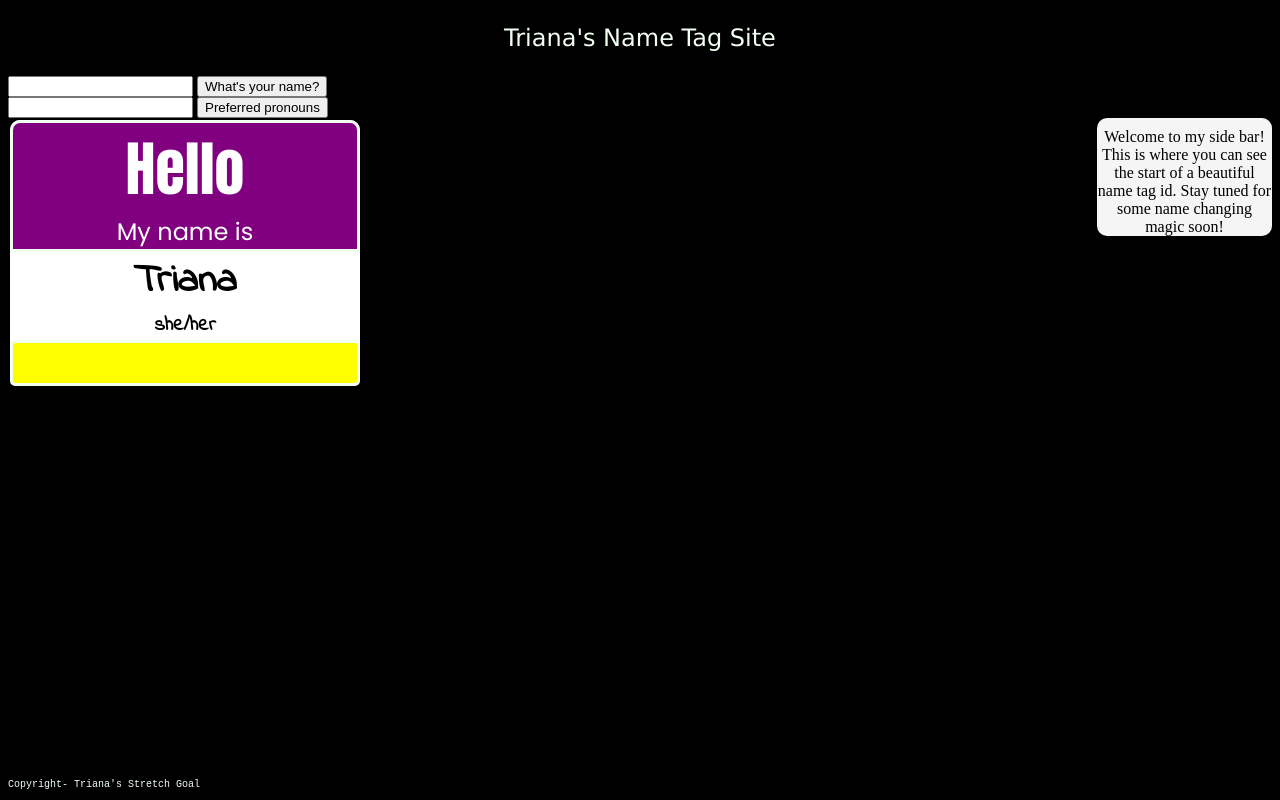
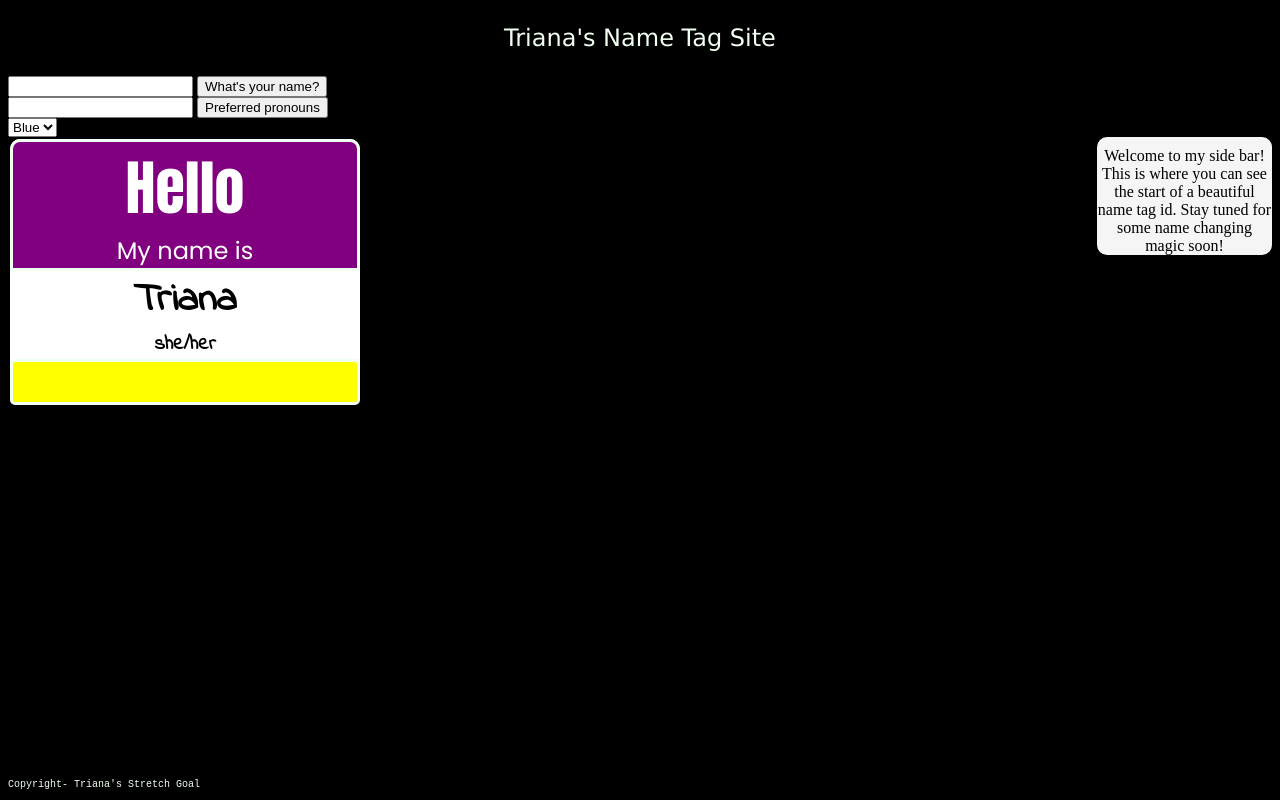
Before and after one commit to trianacerda/lab-02a-name-tag2, a plain HTML site: page index.html in a window 1280 px wide. Drawn offline with Linux system fonts and the light colour scheme.

Commit message:
blue red drop down

```diff
--- a/index.html
+++ b/index.html
@@ -26,6 +26,10 @@
             <input type="text" pronouns="pronouns" id="pronouns-input"/>
             <button id="pronouns-submit">Preferred pronouns</button>
         </div>
+        <select name="colors" id="colors">
+            <option value="blue">Blue</option>
+            <option value="red">Red</option>
+        </select>
         <div id="name-tag" class="name-tag">
             <section id= "top-section" class="top">
                 <h1>Hello</h1>
--- a/index.js
+++ b/index.js
@@ -1,3 +1,5 @@
+const color = document.getElementById('colors');
+
 console.log("hello world!");
 
 const nameTag = document.getElementById('name-tag');
@@ -10,6 +12,7 @@ const nameInput = document.getElementById('name-input');
 
 const submitButton =document.getElementById('submit')
 submitButton.addEventListener('click', (e)=>{
+   console.log(color.value)
     nameSection.innerText = nameInput.value;
 })
 
```
